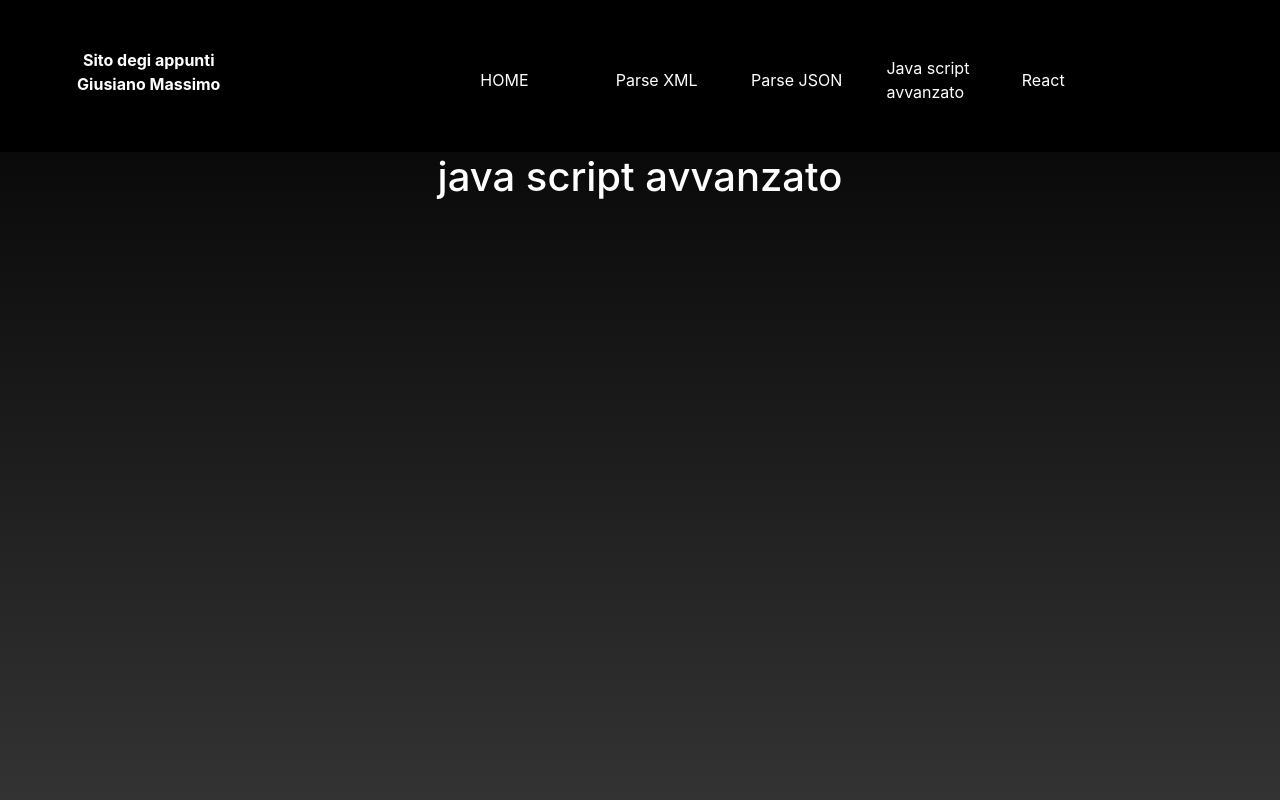
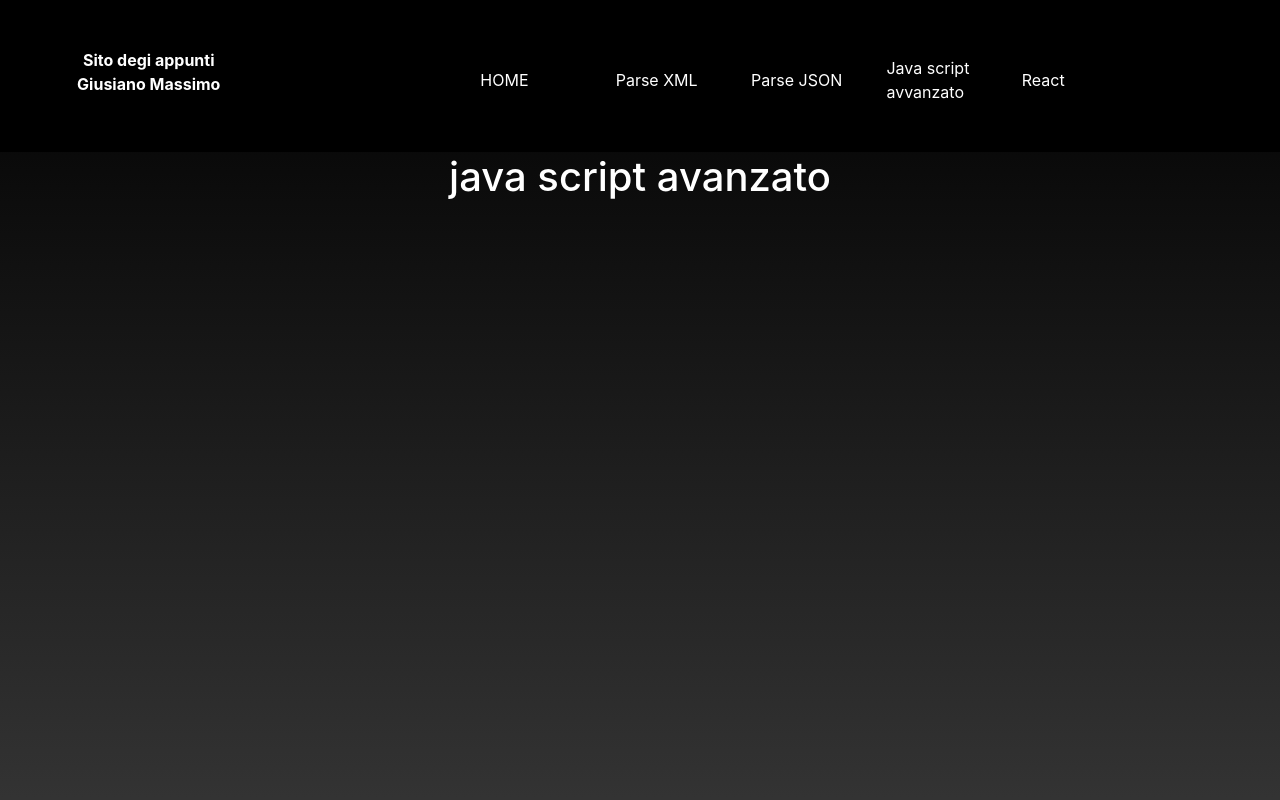
Before and after one commit to maxgiu/GiusianoSitoApp, a plain HTML site: page jsAvv.html in a window 1280 px wide. Shown: the top 800 px of the page. Drawn offline with nearby package versions, Linux system fonts and the light colour scheme.

Commit message:
Update jsAvv.html

```diff
--- a/jsAvv.html
+++ b/jsAvv.html
@@ -71,7 +71,7 @@
         <hr/>
         <div class="row justify-content-center align-items-center">
             <div class="col-12 text-center text-white">
-                <h1>java script avvanzato</h1>
+                <h1>java script avanzato</h1>
             </div>
         </div>
         <br/>
```
